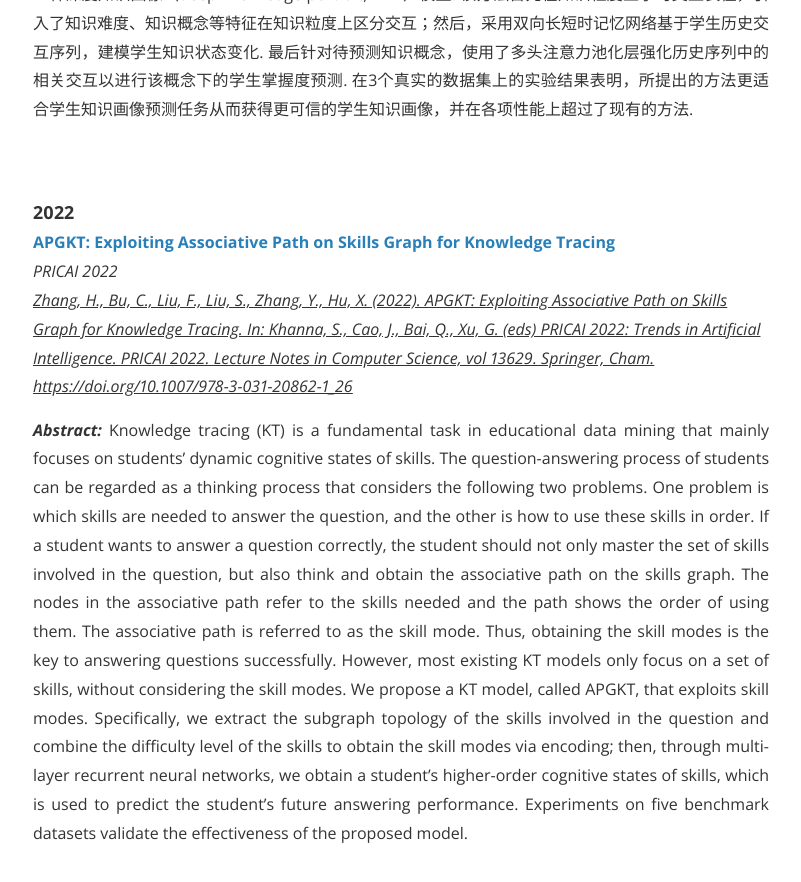
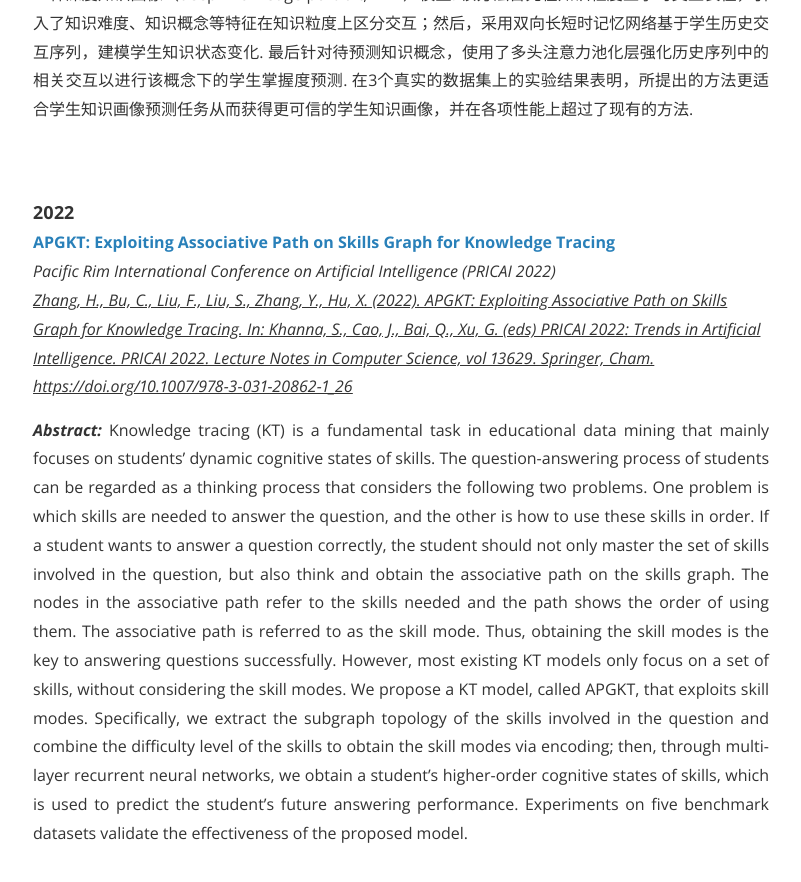
Before and after one commit to sosweetzhang/sosweetzhang.github.io, a Jekyll site: the page built from research.html, in a window 1280 px wide and 900 px high, scrolled down 560 px. Shown: the top 882 px of the window, without its empty margins (239-1040 px from the left). Built offline with Jekyll 4.4.1, drawn with Linux system fonts in a browser that asks for light colours; nearby versions of some CDN libraries; comment, search, counter and statistics services are not loaded; a style sheet for code colours, icons or effects is not loaded.

Commit message:
Update research.html

```diff
--- a/research.html
+++ b/research.html
@@ -10,7 +10,7 @@
 <p style="text-align:justify"><b><i>摘要: </i></b>学生知识画像是对学生在不同知识概念掌握程度的全面精准的表示. 通常，智能教育系统中使用知识追踪方法，基于显式的学生交互数据，对学生在某些知识概念的隐式掌握程度进行建模. 然而知识追踪方法的预测结果与学生知识画像存在着时序、预测粒度不一致的情况，导致其产生的学生知识画像不可信. 对此，首先基于端到端的学生知识掌握度预测目标定义并形式化学生知识画像预测任务，然后提出了一种深度知识画像（deep knowledge portrait, DKP）模型. 该方法首先在知识粒度上学习交互表征，引入了知识难度、知识概念等特征在知识粒度上区分交互；然后，采用双向长短时记忆网络基于学生历史交互序列，建模学生知识状态变化. 最后针对待预测知识概念，使用了多头注意力池化层强化历史序列中的相关交互以进行该概念下的学生掌握度预测. 在3个真实的数据集上的实验结果表明，所提出的方法更适合学生知识画像预测任务从而获得更可信的学生知识画像，并在各项性能上超过了现有的方法.</p><br>
 <br>
 <font size="+1"><strong> 2022</strong></font><br>
-<strong><a href="https://link.springer.com/chapter/10.1007/978-3-031-20862-1_26">APGKT: Exploiting Associative Path on Skills Graph for Knowledge Tracing</a></strong><p><i>PRICAI 2022</i><br><u><i>Zhang, H., Bu, C., Liu, F., Liu, S., Zhang, Y., Hu, X. (2022). APGKT: Exploiting Associative Path on Skills Graph for Knowledge Tracing. In: Khanna, S., Cao, J., Bai, Q., Xu, G. (eds) PRICAI 2022: Trends in Artificial Intelligence. PRICAI 2022. Lecture Notes in Computer Science, vol 13629. Springer, Cham. https://doi.org/10.1007/978-3-031-20862-1_26</i></u><br>
+<strong><a href="https://link.springer.com/chapter/10.1007/978-3-031-20862-1_26">APGKT: Exploiting Associative Path on Skills Graph for Knowledge Tracing</a></strong><p><i>Pacific Rim International Conference on Artificial Intelligence (PRICAI 2022)</i><br><u><i>Zhang, H., Bu, C., Liu, F., Liu, S., Zhang, Y., Hu, X. (2022). APGKT: Exploiting Associative Path on Skills Graph for Knowledge Tracing. In: Khanna, S., Cao, J., Bai, Q., Xu, G. (eds) PRICAI 2022: Trends in Artificial Intelligence. PRICAI 2022. Lecture Notes in Computer Science, vol 13629. Springer, Cham. https://doi.org/10.1007/978-3-031-20862-1_26</i></u><br>
 <p style="text-align:justify"><b><i>Abstract: </i></b>Knowledge tracing (KT) is a fundamental task in educational data mining that mainly focuses on students’ dynamic cognitive states of skills. The question-answering process of students can be regarded as a thinking process that considers the following two problems. One problem is which skills are needed to answer the question, and the other is how to use these skills in order. If a student wants to answer a question correctly, the student should not only master the set of skills involved in the question, but also think and obtain the associative path on the skills graph. The nodes in the associative path refer to the skills needed and the path shows the order of using them. The associative path is referred to as the skill mode. Thus, obtaining the skill modes is the key to answering questions successfully. However, most existing KT models only focus on a set of skills, without considering the skill modes. We propose a KT model, called APGKT, that exploits skill modes. Specifically, we extract the subgraph topology of the skills involved in the question and combine the difficulty level of the skills to obtain the skill modes via encoding; then, through multi-layer recurrent neural networks, we obtain a student’s higher-order cognitive states of skills, which is used to predict the student’s future answering performance. Experiments on five benchmark datasets validate the effectiveness of the proposed model.</p><br>
 
 <font size="+2"><strong> Patents</strong></font><br>
```
